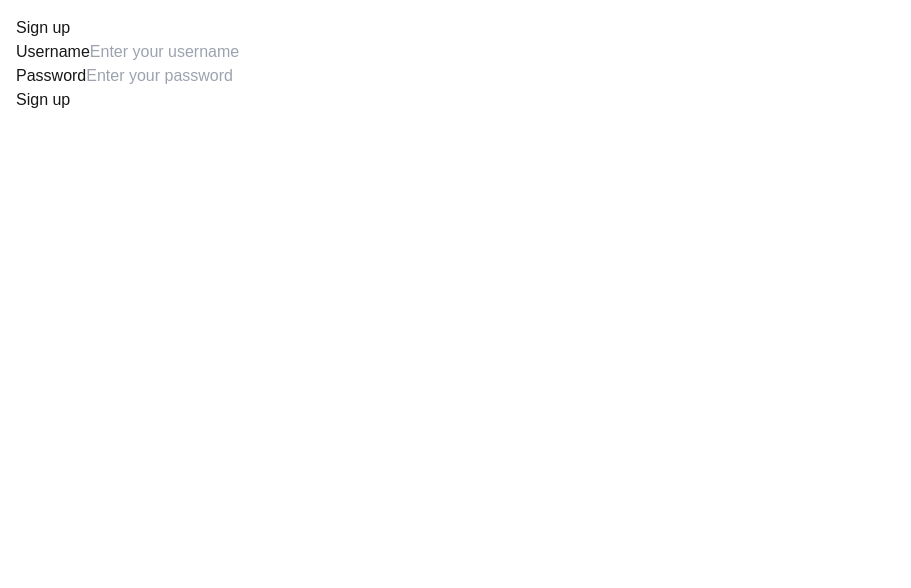
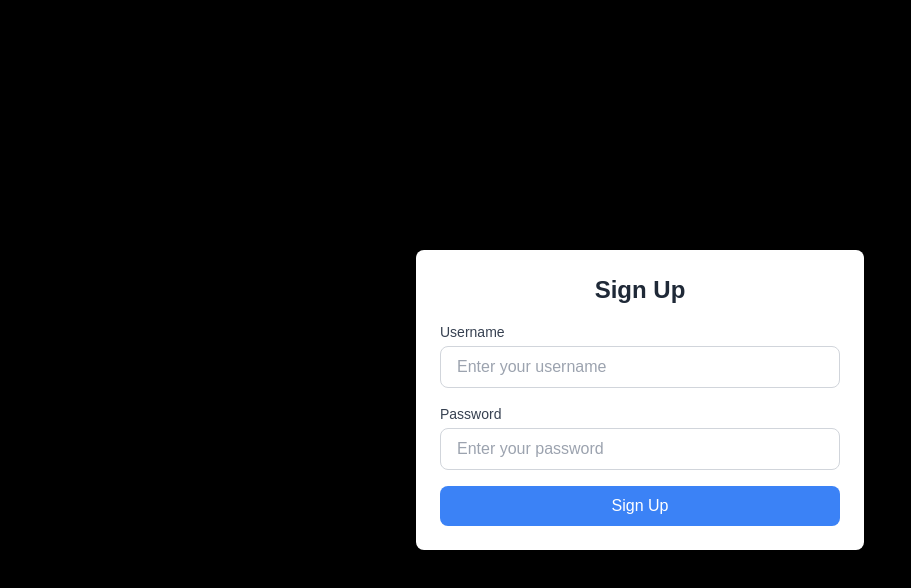
Before and after one commit to Tove-Larsson/Enterprise_Frontend, a Next.js app: page /sign-up in a window 1280 px wide. Shown: the top 588 px of the page, without its empty margins (0-911 px from the left). Built offline with nearby package versions, Linux system fonts and the light colour scheme.

Commit message:
Create LogoutButton component, implement it

```diff
--- a/app/(authentication)/sign-in/page.tsx
+++ b/app/(authentication)/sign-in/page.tsx
@@ -1,6 +1,5 @@
 "use client"
 import { IUser } from "@/app/_types/IUser"
-import { time } from "console"
 import { ChangeEvent, FormEvent, useState } from "react"
 import { IAuthResponse } from "@/app/_types/IAuthResponse"
 import { useRouter } from "next/navigation"
@@ -54,7 +53,7 @@
           return response.json()
           .then((errorData) => {
             setError("Invalid username or password.")
-            throw new Error(errorData.message || error)
+            throw new Error(errorData.message)
           })
         }
       })
--- a/app/(authentication)/sign-up/page.tsx
+++ b/app/(authentication)/sign-up/page.tsx
@@ -43,12 +43,20 @@
   }
 
   return (
-    <div className="p-4">
-      <header>Sign up</header>
-      <form onSubmit={onSubmit}>
+    <div className="min-h-screen flex items-center justify-center bg-black">
+  <div className="max-w-md w-full p-6 bg-white shadow-lg rounded-lg">
+    <header className="text-2xl font-bold text-gray-800 mb-4 text-center">
+      Sign Up
+    </header>
+    <form onSubmit={onSubmit} className="space-y-4">
       {/* Username */}
       <div>
-          <label htmlFor="username">Username</label>
+        <label
+          htmlFor="username"
+          className="block text-sm font-medium text-gray-700 mb-1"
+        >
+          Username
+        </label>
         <input
           type="text"
           name="username"
@@ -56,12 +64,18 @@
           onChange={handleUserChange}
           placeholder="Enter your username"
           required
+          className="w-full px-4 py-2 border border-gray-300 rounded-lg focus:outline-none focus:ring-2 focus:ring-blue-500"
         />
       </div>
 
       {/* Password */}
       <div>
-          <label htmlFor="password">Password</label>
+        <label
+          htmlFor="password"
+          className="block text-sm font-medium text-gray-700 mb-1"
+        >
+          Password
+        </label>
         <input
           type="password"
           name="password"
@@ -69,15 +83,33 @@
           onChange={handleUserChange}
           placeholder="Enter your password"
           required
+          className="w-full px-4 py-2 border border-gray-300 rounded-lg focus:outline-none focus:ring-2 focus:ring-blue-500"
         />
       </div>
 
-        {error && <p className="text-red-500">{error}</p>}
+      {/* Error Message */}
+      {error && (
+        <p className="text-sm text-red-500 mt-2">
+          {error}
+        </p>
+      )}
 
-        <button type="submit" disabled={loading}>
-          {loading ? "Signing up..." : "Sign up"}
+      {/* Submit Button */}
+      <button
+        type="submit"
+        disabled={loading}
+        className={`w-full py-2 text-white font-medium rounded-lg ${
+          loading
+            ? "bg-blue-400 cursor-not-allowed"
+            : "bg-blue-500 hover:bg-blue-600"
+        } transition-colors`}
+      >
+        {loading ? "Signing up..." : "Sign Up"}
       </button>
     </form>
   </div>
+</div>
+
+
   )
 }
--- /dev/null
+++ b/app/_components/LogoutButton.tsx
@@ -0,0 +1,27 @@
+"use client"
+
+import { useRouter } from "next/navigation"
+
+const LogoutButton = () => {
+    const router = useRouter()
+
+    const handleLogout = () => {
+        sessionStorage.clear()
+        router.push("/sign-in")
+    }
+
+
+  return (
+    <div>
+        <button
+        onClick={handleLogout}
+        className="w-full px-5 py-2 bg-red-500 text-white rounded hover:bg-red-600 transition"
+        >
+            Log out
+        </button>
+
+    </div>
+  )
+}
+
+export default LogoutButton
--- a/app/admin/delete-user/page.tsx
+++ b/app/admin/delete-user/page.tsx
@@ -5,10 +5,10 @@
 
 export default function DeleteUser() {
   const router = useRouter();
-  const [username, setUsername] = useState(""); // Controlled input state
-  const [error, setError] = useState(""); // To display errors
-  const [success, setSuccess] = useState(false); // To display success message
-  const [loading, setLoading] = useState(false); // To manage button loading state
+  const [username, setUsername] = useState("");
+  const [error, setError] = useState("");
+  const [success, setSuccess] = useState(false);
+  const [loading, setLoading] = useState(false);
 
   useEffect(() => {
     const token = sessionStorage.getItem("jwtToken");
@@ -16,7 +16,7 @@
       setError("You are not authorized to access this page.");
       setTimeout(() => {
         router.push("/sign-in");
-      }, 3000); // Redirect after showing the error
+      }, 3000);
     }
   }, [router]);
 
@@ -27,9 +27,9 @@
       return;
     }
 
-    setError(""); // Clear previous errors
-    setLoading(true); // Show loading state
-    setSuccess(false); // Clear success state
+    setError("");
+    setLoading(true);
+    setSuccess(false);
 
     try {
       const response = await fetch(
@@ -45,10 +45,10 @@
 
       if (response.ok) {
         setSuccess(true);
-        setUsername(""); // Clear username input
+        setUsername("");
         setTimeout(() => {
-          router.push("/admin"); // Redirect back to Admin page
-        }, 2000); // Allow user to see success message before redirect
+          router.push("/admin");
+        }, 2000);
       } else {
         const errorData = await response.json();
         setError(errorData.message || "Failed to delete user. Please try again.");
--- a/app/admin/page.tsx
+++ b/app/admin/page.tsx
@@ -1,9 +1,11 @@
 "use client";
 
 import { useRouter } from "next/navigation";
+import LogoutButton from "@/app/_components/LogoutButton";
 
 export default function Admin() {
   const router = useRouter();
+  const role = sessionStorage.getItem("role");
 
   const redirectDelete = () => {
     router.push(`/admin/delete-user`);
@@ -11,6 +13,7 @@
 
   return (
     <>
+      {role?.match("ADMIN") ? (
         <div className="min-h-screen flex flex-col items-center justify-center py-12 px-4 sm:px-6 lg:px-8">
           <div className="bg-white p-8 rounded-lg shadow-lg max-w-md w-full">
             <h1 className="text-3xl font-bold text-gray-800 mb-4 text-center">
@@ -30,7 +33,15 @@
               Create Admin User
             </button>
           </div>
+          <div className="mt-8">
+              <LogoutButton />
             </div>
+        </div>
+      ) : (
+        <p className="min-h-screen flex flex-col items-center justify-center font-bold">
+          No Permission
+        </p>
+      )}
     </>
   );
 }
--- a/app/page.tsx
+++ b/app/page.tsx
@@ -1,6 +1,7 @@
 "use client";
 import { useEffect, useState } from "react";
 import { IUser } from "./_types/IUser";
+import LogoutButton from "./_components/LogoutButton";
 
 export default function Home() {
   const [user, setUser] = useState<IUser | null>(null);
@@ -90,6 +91,9 @@
             </p>
           </div>
         )}
+        <div className="mt-8">
+            <LogoutButton />
+          </div>
       </div>
     </div>
   );
```
Lines whose indentation alone changed are shown as unchanged.
